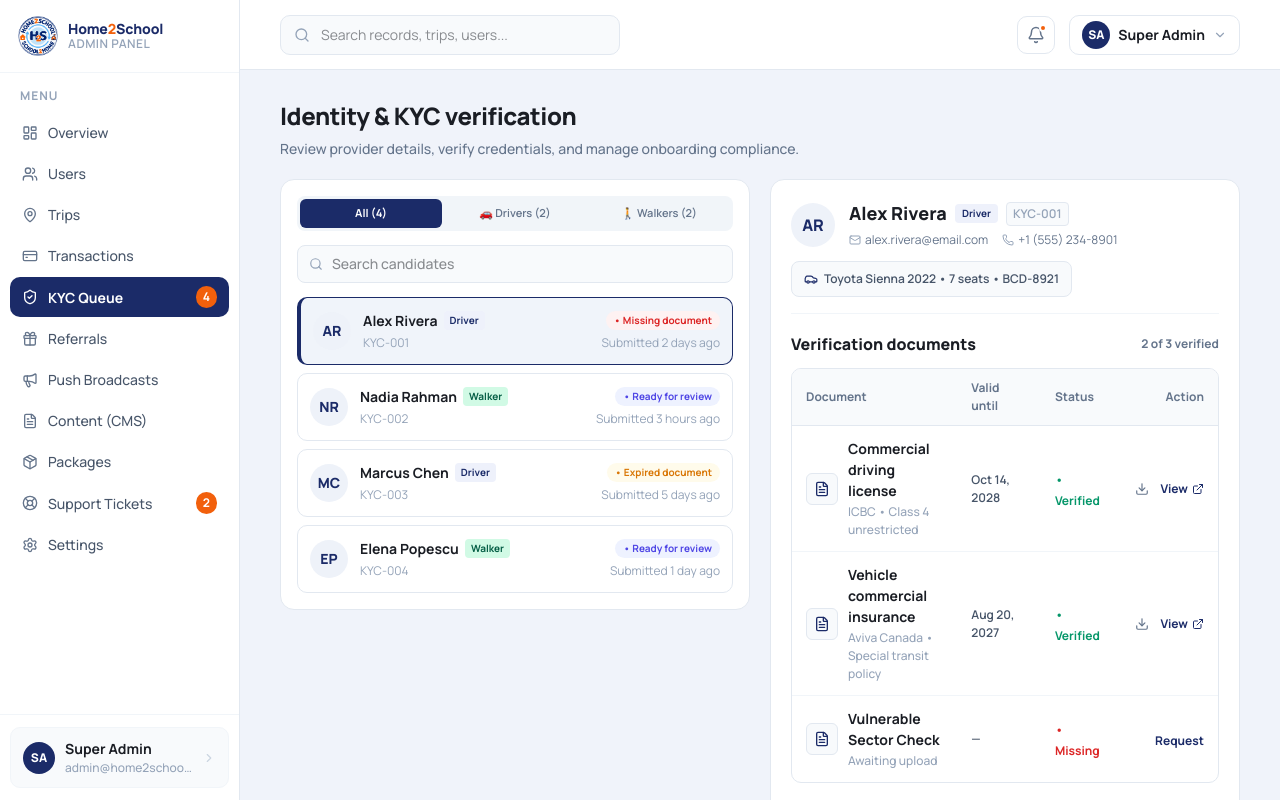
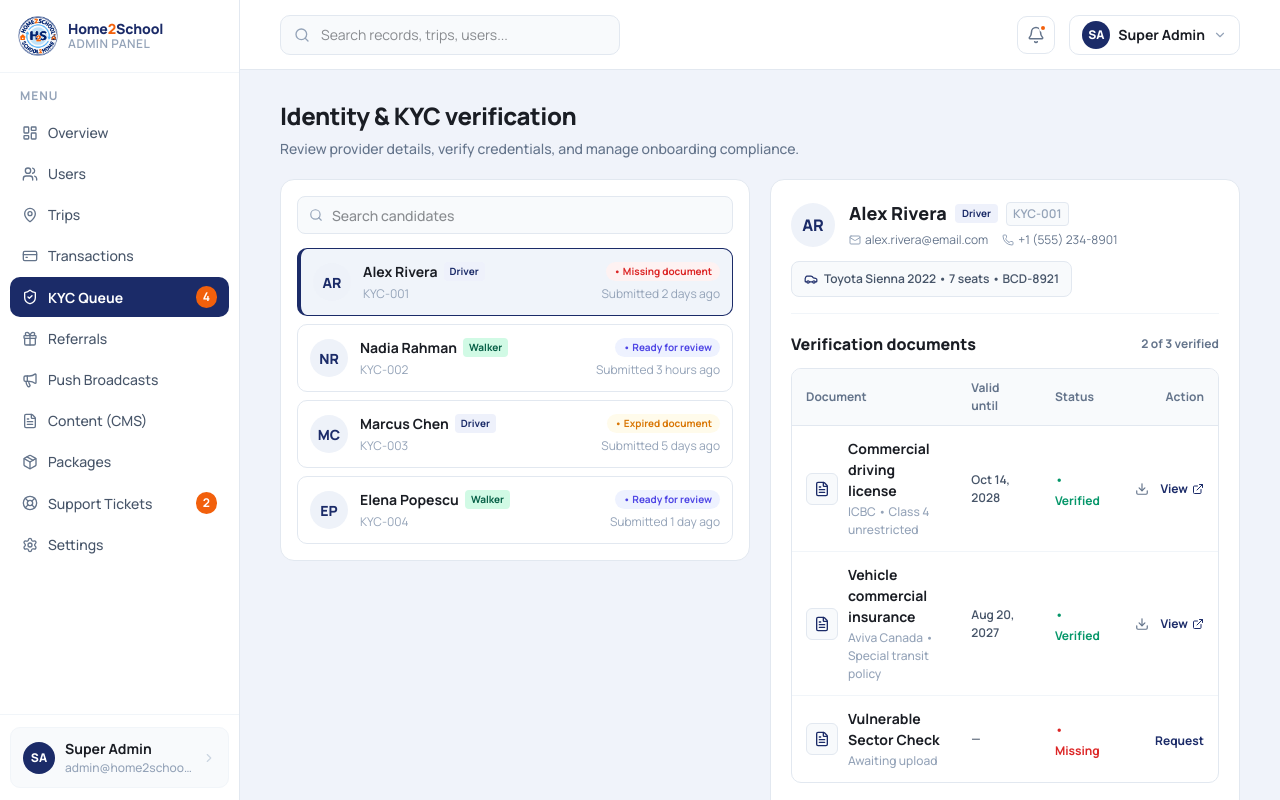
Before and after one commit to BeingSazzad/Kid-Car-rental-Dashboard-, a React (Vite) app: page /kyc in a window 1280 px wide. Shown: the top 800 px of the page. Built offline with nearby package versions, Linux system fonts and the light colour scheme.

Commit message:
fix(kyc): remove role filter tabs above candidate search

```diff
--- a/src/pages/kyc/KYCPage.tsx
+++ b/src/pages/kyc/KYCPage.tsx
@@ -99,22 +99,19 @@ export default function KYCPage() {
   const [candidates, setCandidates] = useState<KYCCandidate[]>(CANDIDATES);
   const [selectedId, setSelectedId] = useState<string>('KYC-001');
   const [search, setSearch] = useState('');
-  const [roleFilter, setRoleFilter] = useState<'All' | 'Driver' | 'Walker'>('All');
     const [inspectDoc, setInspectDoc] = useState<KYCDoc | null>(null);
   const [actionNotice, setActionNotice] = useState<string | null>(null);
 
   // Filter candidates list
   const filteredCandidates = useMemo(() => {
-    return candidates.filter(c => {
-      const matchRole = roleFilter === 'All' ? true : c.role === roleFilter;
-      const q = search.trim().toLowerCase();
-      const matchSearch = !q ||
-        c.name.toLowerCase().includes(q) ||
-        c.id.toLowerCase().includes(q) ||
-        c.role.toLowerCase().includes(q);
-      return matchRole && matchSearch;
-    });
-  }, [candidates, search, roleFilter]);
+    const q = search.trim().toLowerCase();
+    if (!q) return candidates;
+    return candidates.filter(c =>
+      c.name.toLowerCase().includes(q) ||
+      c.id.toLowerCase().includes(q) ||
+      c.role.toLowerCase().includes(q)
+    );
+  }, [candidates, search]);
 
   const activeCandidate = candidates.find(c => c.id === selectedId) || candidates[0];
 
@@ -237,34 +234,6 @@ Audit Status: Verified by SafeRide Admin Engine
 
         {/* LEFT: Candidate List Card */}
         <div style={{ background: '#FFFFFF', border: '1px solid #E2E8F0', borderRadius: 14, padding: 16, display: 'flex', flexDirection: 'column', gap: 14 }}>
-          {/* Role Filter Tabs (Drivers vs Walkers) */}
-          <div style={{ display: 'flex', background: '#F1F5F9', padding: 3, borderRadius: 8, gap: 2 }}>
-            {(['All', 'Driver', 'Walker'] as const).map(r => {
-              const active = roleFilter === r;
-              const count = r === 'All' ? candidates.length : candidates.filter(c => c.role === r).length;
-              return (
-                <button
-                  key={r}
-                  onClick={() => setRoleFilter(r)}
-                  style={{
-                    flex: 1,
-                    border: 'none',
-                    padding: '6px 8px',
-                    borderRadius: 6,
-                    fontSize: 11,
-                    fontWeight: active ? 700 : 600,
-                    cursor: 'pointer',
-                    background: active ? '#1B2B68' : 'transparent',
-                    color: active ? '#FFFFFF' : '#64748B',
-                    transition: 'all 0.15s ease',
-                  }}
-                >
-                  {r === 'All' ? `All (${count})` : r === 'Driver' ? `🚗 Drivers (${count})` : `🚶 Walkers (${count})`}
-                </button>
-              );
-            })}
-          </div>
-
           {/* Search Box */}
           <div style={{ position: 'relative' }}>
             <Search size={14} style={{ position: 'absolute', left: 12, top: '50%', transform: 'translateY(-50%)', color: '#94A3B8' }} />
```
